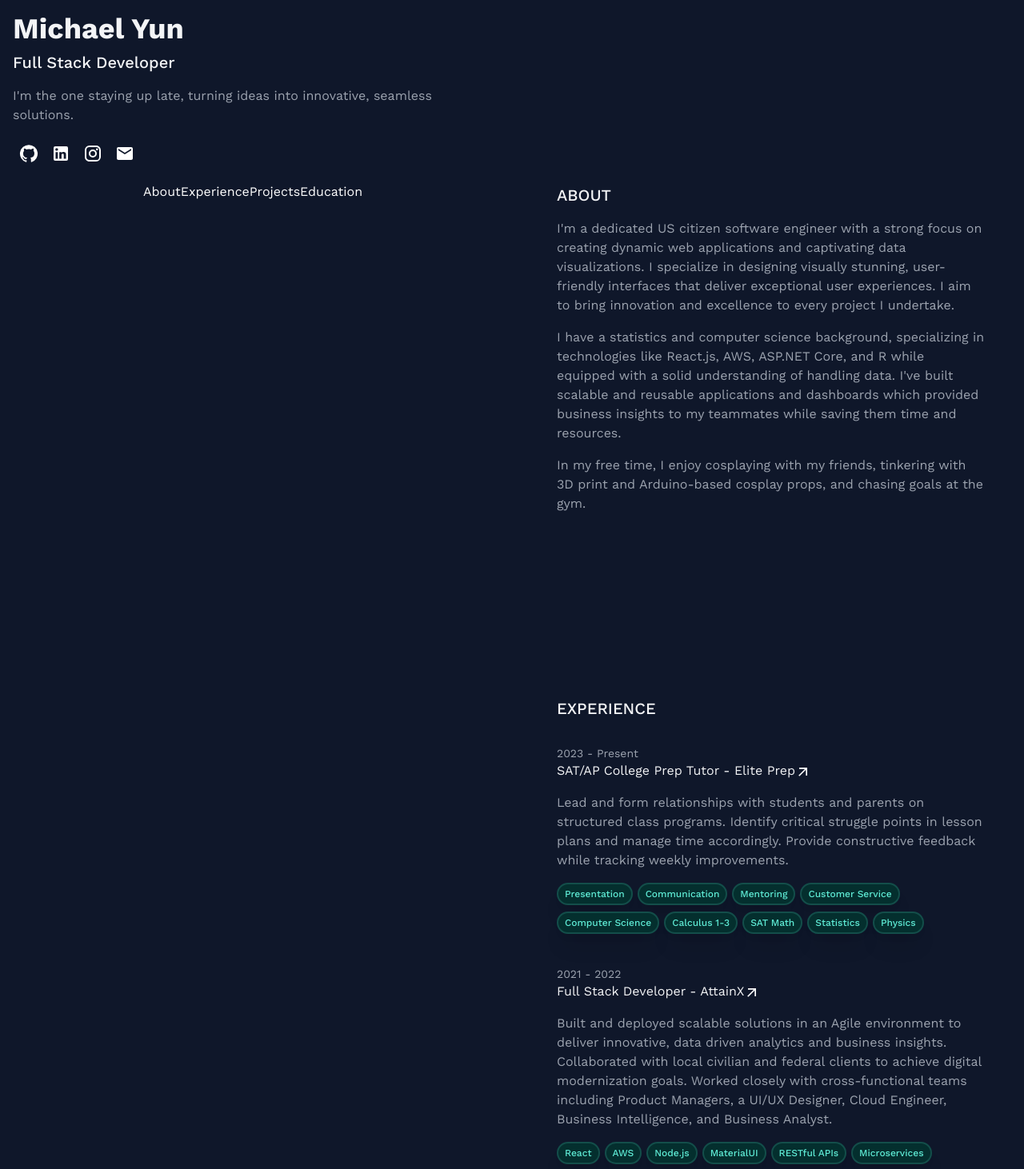
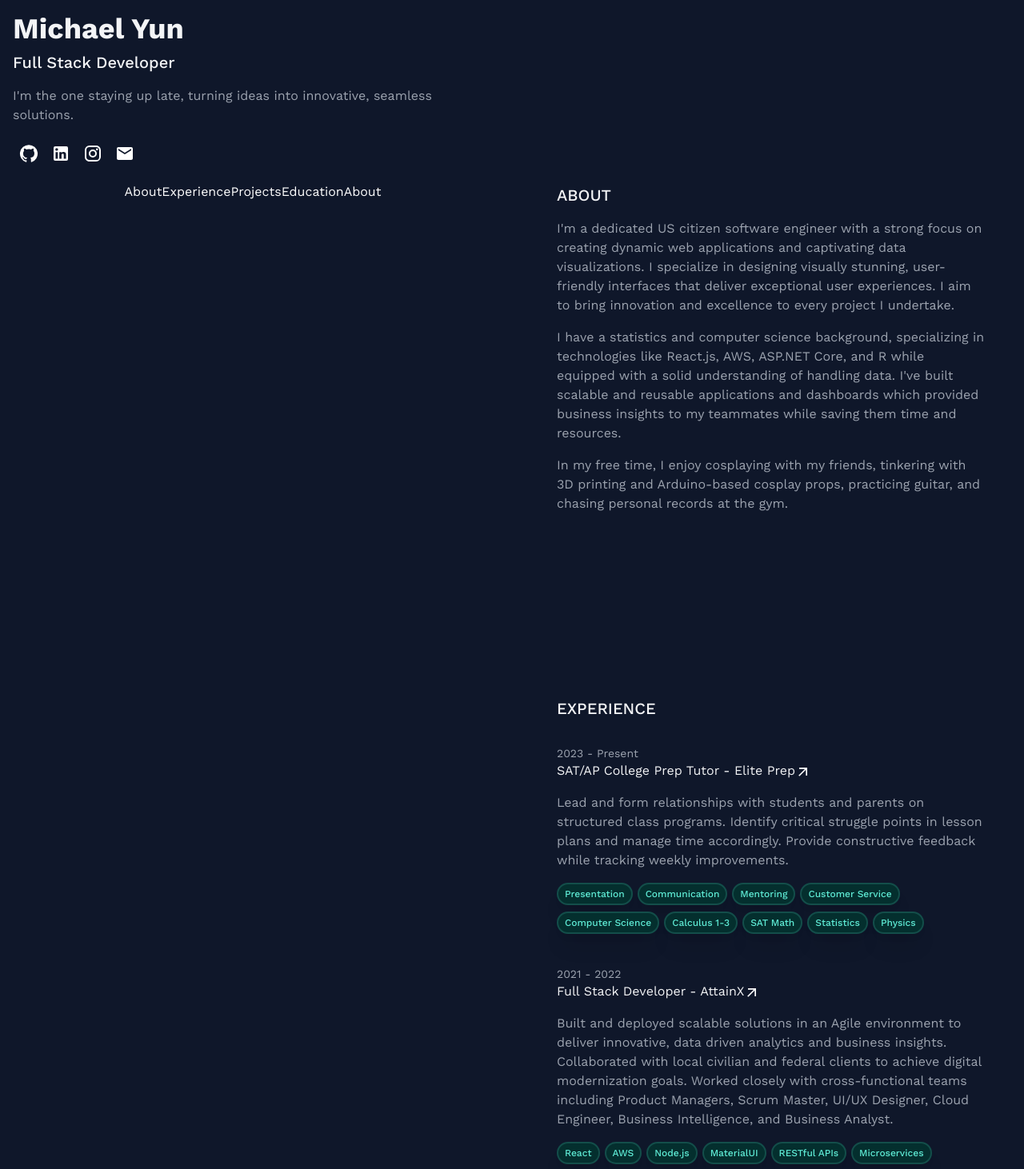
Before and after one commit to myun11/personal_website, a React (Vite) app: page / in a window 1280 px wide. Shown: the top 1462 px of the page at 80% size. Built offline with nearby package versions, Linux system fonts and the light colour scheme.

Commit message:
Fixing background width on bigger screen

```diff
--- a/src/App.jsx
+++ b/src/App.jsx
@@ -35,7 +35,7 @@ const App = () => {
 
 
   return (
-    <main className="bg-slate-900">
+    <main className="bg-slate-900 w-full h-full">
       <div className="md:columns-2">
         {/* Left Panel */}
         <div className="md:sticky md:top-0 md:col-span-1 md:h-screen">
@@ -102,6 +102,7 @@ const App = () => {
             <button onClick={() => document.getElementById('Experience')?.scrollIntoView({behavior: 'smooth'})}>Experience</button>
             <button onClick={() => document.getElementById('Projects')?.scrollIntoView({behavior: 'smooth'})}>Projects</button>
             <button onClick={() => document.getElementById('Education')?.scrollIntoView({behavior: 'smooth'})}>Education</button>
+            {nav}
           </div>
 
         </div>
@@ -122,8 +123,8 @@ const App = () => {
               dashboards which provided business insights to my teammates while saving them time and resources.
             </h3>
             <h3 className="text-base mt-4 text-gray-400 text-start">
-              In my free time, I enjoy cosplaying with my friends, tinkering with 3D print and Arduino-based cosplay props,
-              and chasing goals at the gym.
+              In my free time, I enjoy cosplaying with my friends, tinkering with 3D printing and Arduino-based cosplay props,
+              practicing guitar, and chasing personal records at the gym.
             </h3>
           </div>
 
@@ -189,7 +190,7 @@ const App = () => {
               <div className="text-start text-gray-400">
                 Built and deployed scalable solutions in an Agile environment to deliver innovative, data driven analytics and business insights.
                 Collaborated with local civilian and federal clients to achieve digital modernization goals.
-                Worked closely with cross-functional teams including Product Managers, a UI/UX Designer,
+                Worked closely with cross-functional teams including Product Managers, Scrum Master, UI/UX Designer,
                 Cloud Engineer, Business Intelligence, and Business Analyst.
               </div>
 
```
